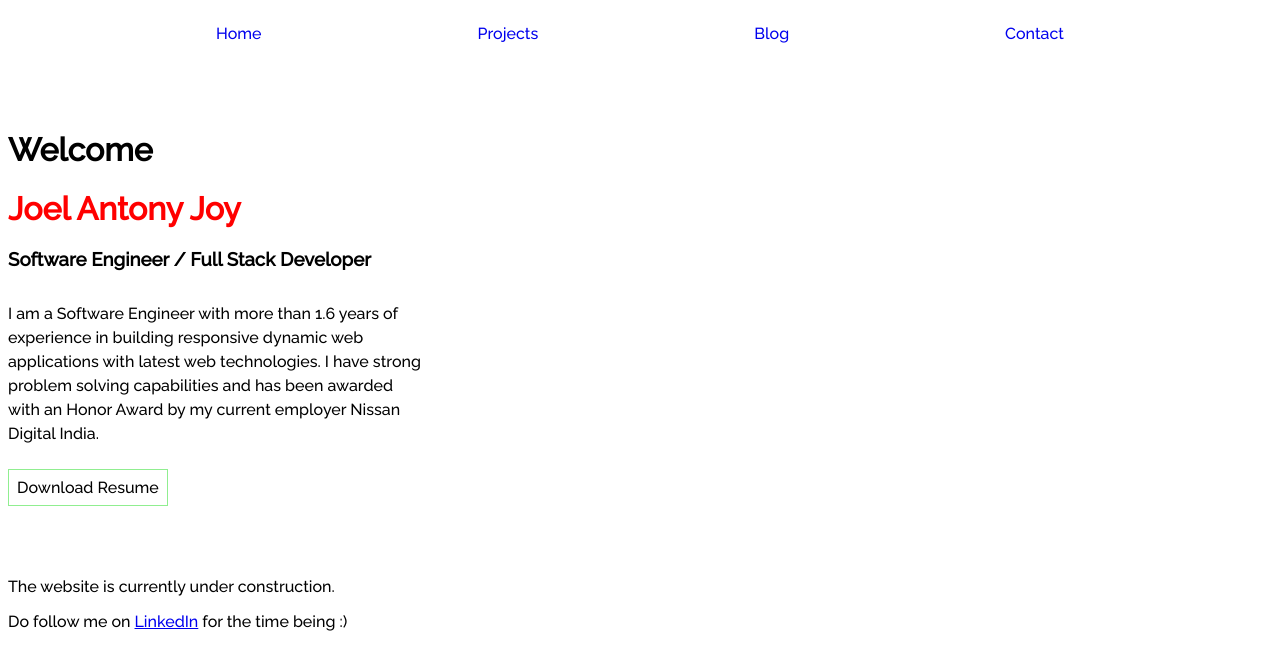
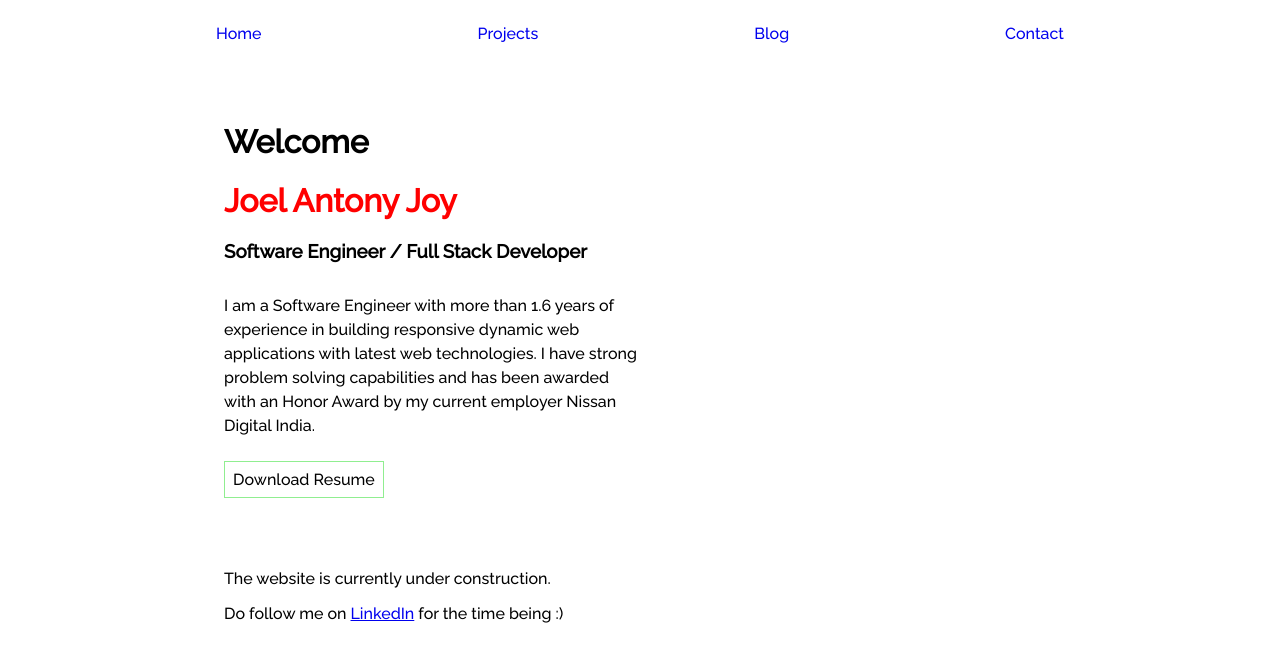
Before and after one commit to joelantonyjoy/portfolio, a React (Create React App) app: page / in a window 1280 px wide. Shown: the top 670 px of the page. Built offline with nearby package versions, Linux system fonts and the light colour scheme.

Commit message:
Alignment Issues Fixed for homepage

```diff
--- a/src/App.js
+++ b/src/App.js
@@ -1,6 +1,5 @@
 import React from 'react';
 import './App.css';
-import {Routes,Route,Link} from 'react-router-dom';
 import {Home} from './pages/Home';
 import {Blog} from './pages/Blog';
 import {Projects} from './pages/Projects';
@@ -8,6 +7,8 @@ import {Contact} from './pages/Contact';
 import {Whoops404} from './pages/Whoops404';
 import {Jokes} from './pages/projects/jokes/Jokes';
 import Pomodoro from './pages/projects/pomodoro/Pomodoro';
+
+import {Routes,Route,Link} from 'react-router-dom';
 
 function App() {
 return (
--- a/src/Pages/Home.js
+++ b/src/Pages/Home.js
@@ -1,11 +1,11 @@
 import {Link} from 'react-router-dom'
 export function Home(){
     return (
-        <div style={{padding:8,paddingTop:'5vh'}}>
+        <div style={{padding:8,paddingTop:'4vh',minWidth:288,margin:'auto',width:'65%'}}>
             <h1>Welcome</h1>
             <h1 style={{color:'red'}}>Joel Antony Joy</h1>
             <h3>Software Engineer / Full Stack Developer</h3>
-            <p style={{width:'33%',minWidth:'288px',lineHeight:'24px',margin:'32px 0'}}>I am a Software Engineer with more than 1.6 years of experience in building responsive dynamic web applications with latest web technologies.
+            <p style={{width:'50%',minWidth:'288px',lineHeight:'24px',margin:'32px 0'}}>I am a Software Engineer with more than 1.6 years of experience in building responsive dynamic web applications with latest web technologies.
             I have strong problem solving capabilities and has been awarded with an Honor Award by my current employer Nissan Digital India.</p>
             <Link style={{textDecoration:'none',border:'1px solid lightgreen',padding:8,color:'black',
             cursor:'pointer'}}
```
Also changed, not shown: 1 other file (tests, documents, lock files or other folders).
